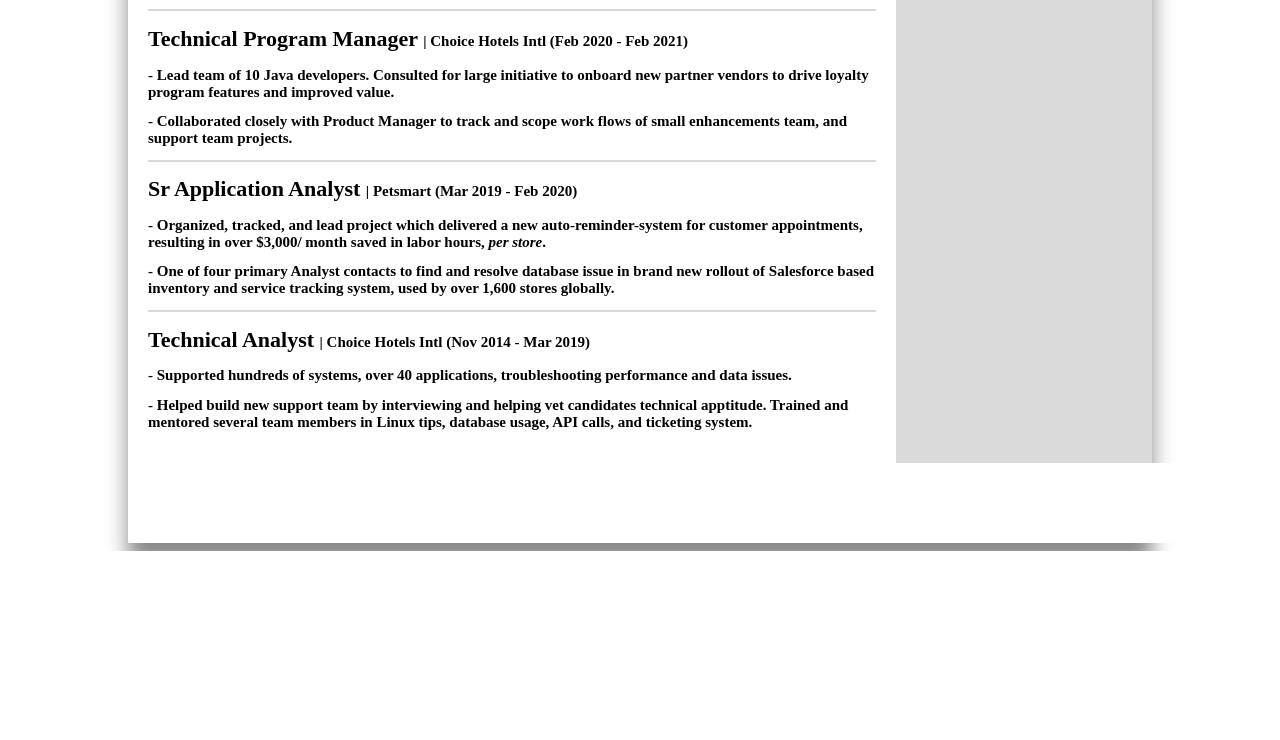
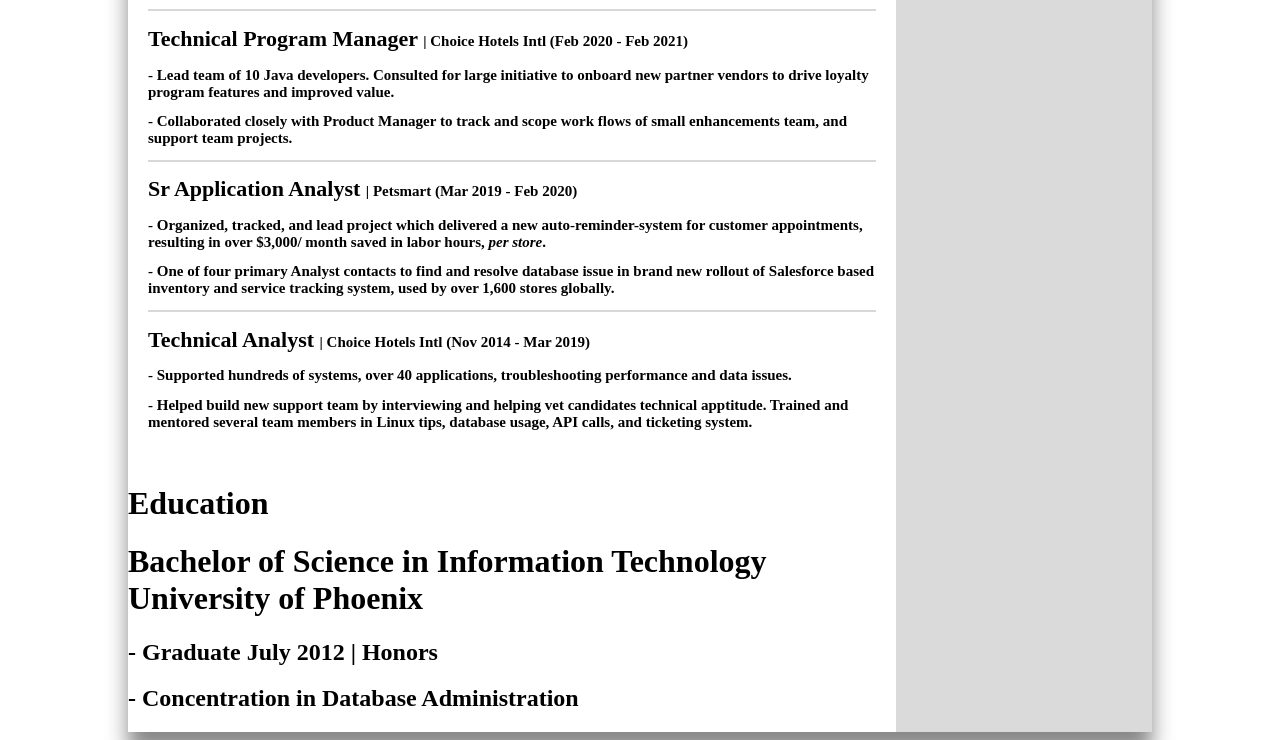
Before and after one commit to marcbacchi/cloud-resume-challenge, a plain HTML site: page resume-site/index.html in a window 1280 px wide. Shown: the part 611-1351 px from the top of the page. Before the commit the page ends 1162 px from the top, so only its background shows below. Drawn offline with Linux system fonts and the light colour scheme; a script that the page names is missing.

Commit message:
Update index.html

```diff
--- a/resume-site/index.html
+++ b/resume-site/index.html
@@ -60,10 +60,22 @@
             <h2 class="work_description">- Helped build new support team by interviewing and helping vet candidates technical apptitude.  Trained and mentored several team members in Linux tips, database usage, API calls, and ticketing system.</h2>
           </div>
         </div>
+
+        <div class="education">
+          <div class="education_header">
+            <h1>Education</h1>
+          </div>
+          <div class="education_title">
+            <h1 class="education_title">Bachelor of Science in Information Technology <span class='education_date'>University of Phoenix</span></h1>
+            <h2 class="education_description">- Graduate July 2012 | Honors</h2>
+            <h2 class="education_description">- Concentration in Database Administration</h2>
+          </div>
+        </div>
+
       </div>
       <div class="middle_right_container">
+        <div data-iframe-width="200" data-iframe-height="270" data-share-badge-id="4bd3290d-6ac5-4a38-82a5-2e43df07d2cc" data-share-badge-host="https://www.credly.com"></div><script type="text/javascript" async src="//cdn.credly.com/assets/utilities/embed.js"></script>
         <div class="skills_section">
-          <div data-iframe-width="200" data-iframe-height="270" data-share-badge-id="4bd3290d-6ac5-4a38-82a5-2e43df07d2cc" data-share-badge-host="https://www.credly.com"></div><script type="text/javascript" async src="//cdn.credly.com/assets/utilities/embed.js"></script>
           <div class="skills_header">
             <h1 class="skills_header_name">Skills</h1>
           </div>
@@ -88,14 +100,6 @@
       </div>
     </div>
 
-
-    <div class="lower_container">
-      <div class="education">
-
-      </div>
-    </div>
-
-
   </div>
 
 </body>
```
